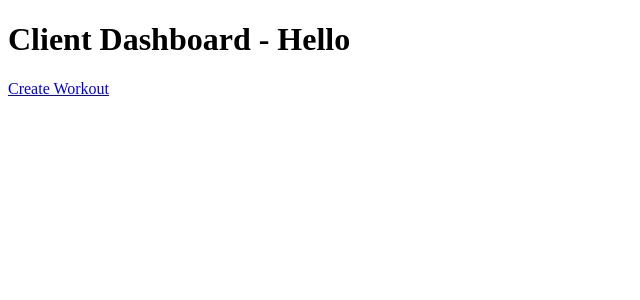
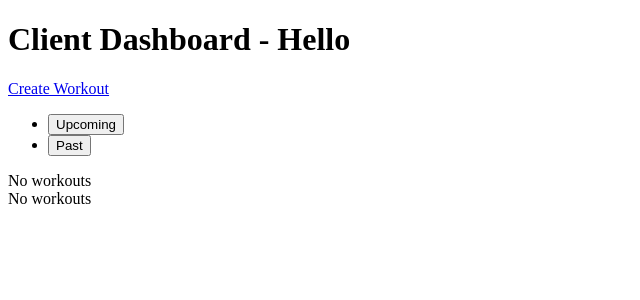
Before and after one commit to vdarricau/training-buddy, a Symfony app: template templates/client/index.html.twig in a window 1280 px wide. Shown: the part 78-378 px from the top of the page, without its empty margins (0-640 px from the left). Run offline with Twig, Linux system fonts and the light colour scheme; the template is opened without the code that fills it, so the values that code supplies are empty; some libraries are stand-ins or nearby versions.

Commit message:
[WORKOUT] split list of workouts into past and upcoming

```diff
--- a/composer.json
+++ b/composer.json
@@ -15,6 +15,7 @@
         "doctrine/doctrine-migrations-bundle": "^3.1",
         "doctrine/orm": "^2.9",
         "easycorp/easyadmin-bundle": "^3.5",
+        "nesbot/carbon": "^2.53",
         "sensio/framework-extra-bundle": "^6.1",
         "symfony/cache": "5.3.*",
         "symfony/console": "5.3.*",
--- a/src/Entity/Workout.php
+++ b/src/Entity/Workout.php
@@ -154,6 +154,6 @@ class Workout
 
     public function __toString(): string
     {
-        return $this->getTitle() . ' - ' . $this->getDate()->format('Y-m-d h:m:i');
+        return $this->getTitle() . ' - ' . $this->getDate()->format('Y-m-d');
     }
 }
--- a/templates/client/index.html.twig
+++ b/templates/client/index.html.twig
@@ -9,38 +9,24 @@
         <a class="btn btn-lg btn-primary" href="{{ path('client_create_workout') }}">Create Workout</a>
     </div>
 
-    {% if workouts|length > 0 %}
-        <div class="accordion mt-3" id="accordion-workouts">
-            {% for workout in workouts %}
-                <div class="accordion-item">
-                    <h2 class="accordion-header" id="{{ workout.id }}">
-                        <button
-                                class="accordion-button collapsed"
-                                type="button"
-                                data-bs-toggle="collapse"
-                                data-bs-target="#collapse-{{ workout.id }}"
-                                aria-expanded="false"
-                                aria-controls="collapse-{{ workout.id }}"
-                        >
-                            {{ workout }}
-                        </button>
-                    </h2>
-                    <div
-                            id="collapse-{{ workout.id }}"
-                            class="accordion-collapse collapse"
-                            aria-labelledby="heading-{{ workout.id }}"
-                            data-bs-parent="#accordion-workouts"
-                    >
-                        <div class="accordion-body">
-                            <ol>
-                                {% for component in workout.components %}
-                                    <li>{{ component }}</li>
-                                {% endfor %}
-                            </ol>
-                        </div>
-                    </div>
-                </div>
-            {% endfor %}
+    <ul class="mt-3 nav nav-tabs nav-fill" id="workoutTab" role="tablist">
+        <li class="nav-item" role="presentation">
+            <button class="nav-link active" id="upcoming-tab" data-bs-toggle="tab" data-bs-target="#upcoming" type="button" role="tab" aria-controls="upcoming" aria-selected="true">
+                Upcoming
+            </button>
+        </li>
+        <li class="nav-item" role="presentation">
+            <button class="nav-link" id="past-tab" data-bs-toggle="tab" data-bs-target="#past" type="button" role="tab" aria-controls="past" aria-selected="false">
+                Past
+            </button>
+        </li>
+    </ul>
+    <div class="tab-content" id="workoutTabContent">
+        <div class="tab-pane fade show active" id="upcoming" role="tabpanel" aria-labelledby="upcoming-tab">
+            {% include 'client/workout/_list.html.twig' with {'workouts': upcoming_workouts} %}
         </div>
-    {% endif %}
+        <div class="tab-pane fade" id="past" role="tabpanel" aria-labelledby="past-tab">
+            {% include 'client/workout/_list.html.twig' with {'workouts': past_workouts} %}
+        </div>
+    </div>
 {% endblock %}
--- /dev/null
+++ b/templates/client/workout/_list.html.twig
@@ -0,0 +1,38 @@
+{% if workouts|length > 0 %}
+    <div class="accordion mt-3" id="accordion-workouts">
+        {% for workout in workouts %}
+            <div class="accordion-item">
+                <h2 class="accordion-header" id="{{ workout.id }}">
+                    <button
+                            class="accordion-button collapsed"
+                            type="button"
+                            data-bs-toggle="collapse"
+                            data-bs-target="#collapse-{{ workout.id }}"
+                            aria-expanded="false"
+                            aria-controls="collapse-{{ workout.id }}"
+                    >
+                        {{ workout }}
+                    </button>
+                </h2>
+                <div
+                        id="collapse-{{ workout.id }}"
+                        class="accordion-collapse collapse"
+                        aria-labelledby="heading-{{ workout.id }}"
+                        data-bs-parent="#accordion-workouts"
+                >
+                    <div class="accordion-body">
+                        <ol>
+                            {% for component in workout.components %}
+                                <li>{{ component }}</li>
+                            {% endfor %}
+                        </ol>
+                    </div>
+                </div>
+            </div>
+        {% endfor %}
+    </div>
+{% else %}
+<div class="mt-3">
+    No workouts
+</div>
+{% endif %}
```
Also changed, not shown: src/Controller/ClientController.php (+4 -6 lines), src/Repository/WorkoutRepository.php (+42 -0 lines), 2 other files.
